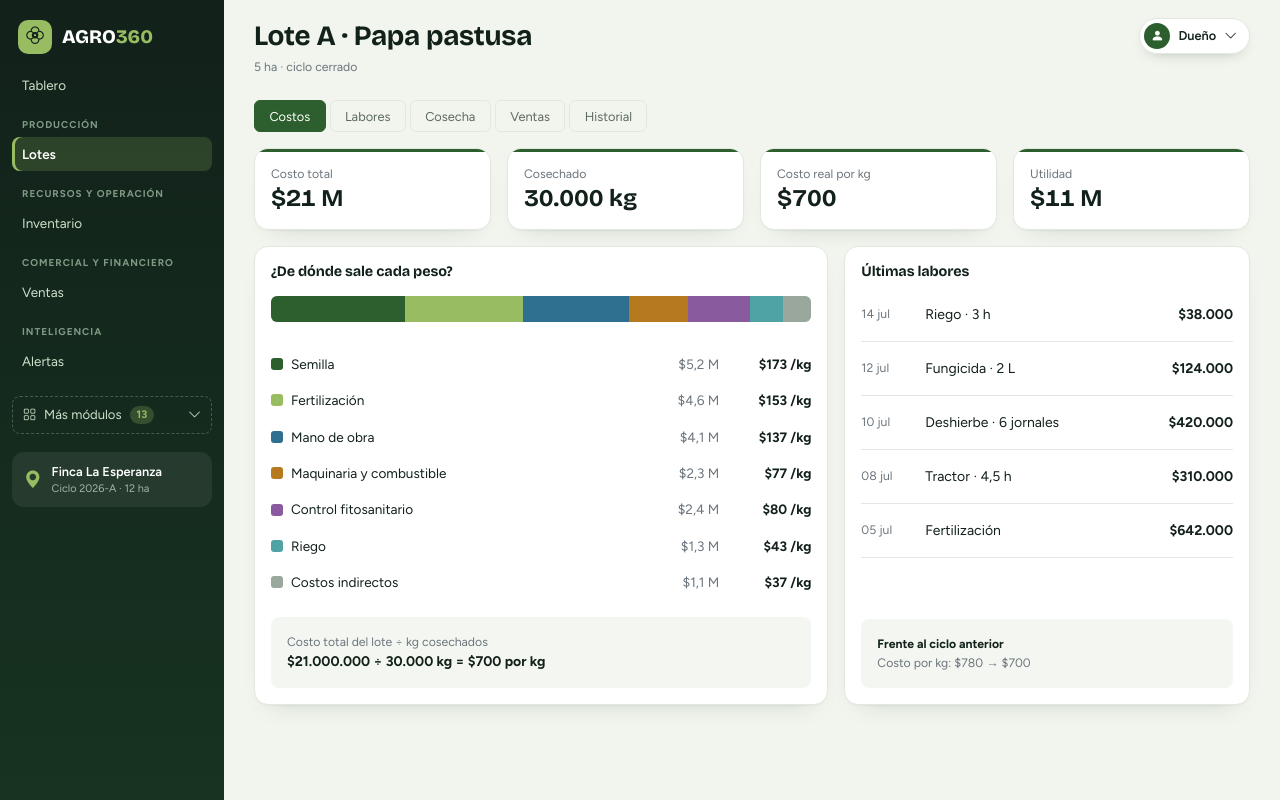
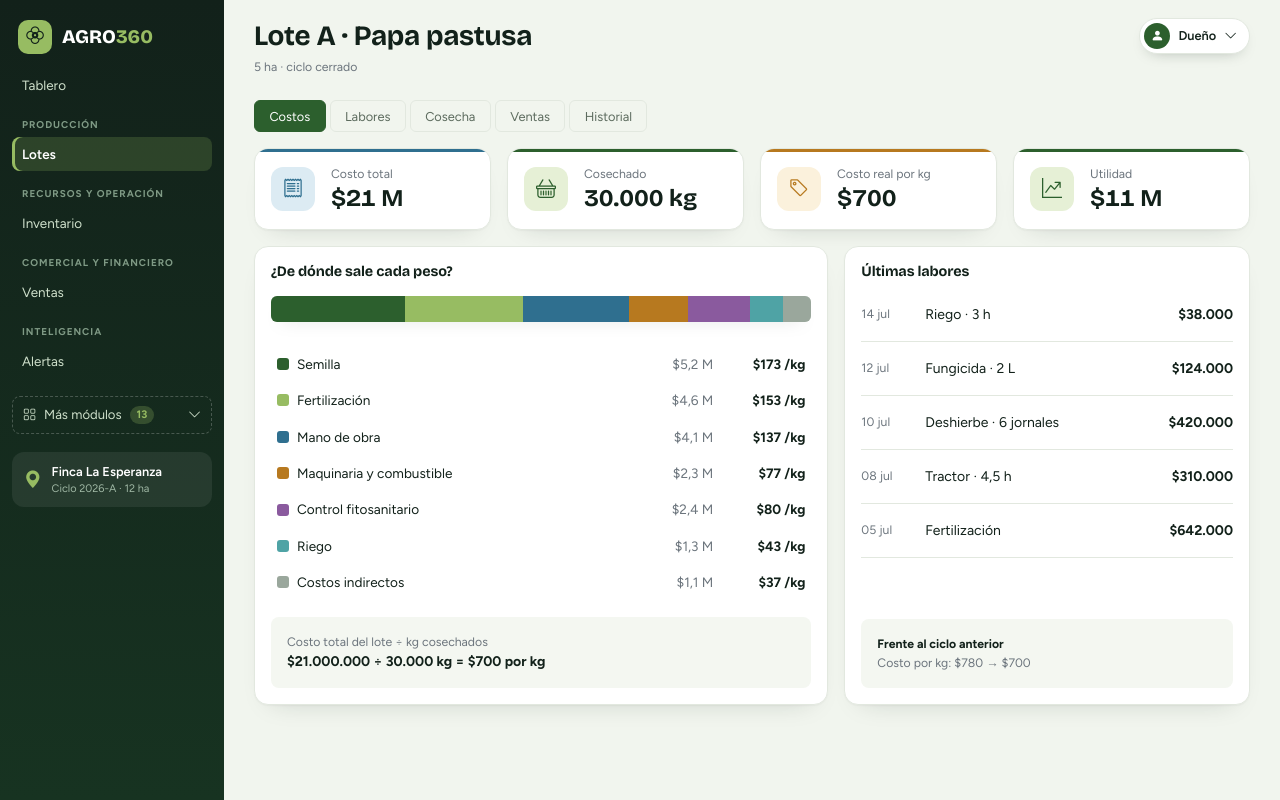
Before and after one commit to FelipeUCC898/Agro360-proyecto-electiva, an Angular app: page /lotes/a/costos in a window 1280 px wide. Built offline with nearby package versions, Linux system fonts and the light colour scheme.

Commit message:
ajustes en las pantallas de lotes y costos

```diff
--- a/src/app/pages/web/costo-lote/costo-lote.css
+++ b/src/app/pages/web/costo-lote/costo-lote.css
@@ -9,3 +9,6 @@
 .nav-pills .nav-link { border: 1px solid var(--agro-line); font-size: 0.8rem; padding: 0.35rem 0.9rem; color: var(--agro-ink); }
 .nav-pills .nav-link.active { background: var(--agro-green); border-color: var(--agro-green); color: #fff; }
 .nav-pills .nav-link.disabled { color: var(--agro-muted); }
+.rubro { border-radius: 8px; padding-inline: 6px; transition: background 0.15s ease; }
+.rubro:hover { background: var(--agro-soft); }
+.progress-stacked { box-shadow: 0 8px 16px -12px rgba(18, 33, 26, 0.5); }
--- a/src/app/pages/web/costo-lote/costo-lote.html
+++ b/src/app/pages/web/costo-lote/costo-lote.html
@@ -9,10 +9,10 @@
   </ul>
 
   <div class="row g-3 mb-3">
-    <div class="col-6 col-xl-3"><app-kpi-card etiqueta="Costo total" [valor]="millones(lote.costos)" /></div>
-    <div class="col-6 col-xl-3"><app-kpi-card etiqueta="Cosechado" [valor]="kg(lote.cosechaKg)" /></div>
-    <div class="col-6 col-xl-3"><app-kpi-card etiqueta="Costo real por kg" [valor]="pesos(lote.costoKg)" /></div>
-    <div class="col-6 col-xl-3"><app-kpi-card etiqueta="Utilidad" [valor]="millones(lote.utilidad)" /></div>
+    <div class="col-6 col-xl-3"><app-kpi-card etiqueta="Costo total" [valor]="millones(lote.costos)" icono="bi-receipt" tono="azul" /></div>
+    <div class="col-6 col-xl-3"><app-kpi-card etiqueta="Cosechado" [valor]="kg(lote.cosechaKg)" icono="bi-basket" tono="verde" /></div>
+    <div class="col-6 col-xl-3"><app-kpi-card etiqueta="Costo real por kg" [valor]="pesos(lote.costoKg)" icono="bi-tag" tono="ambar" /></div>
+    <div class="col-6 col-xl-3"><app-kpi-card etiqueta="Utilidad" [valor]="millones(lote.utilidad)" icono="bi-graph-up-arrow" tono="verde" /></div>
   </div>
 
   <div class="row g-3">
--- a/src/app/pages/web/lotes/lotes.css
+++ b/src/app/pages/web/lotes/lotes.css
@@ -1 +1,8 @@
 .buscador { max-width: 300px; }
+.buscador .form-control, .buscador .input-group-text { box-shadow: 0 6px 16px -12px rgba(18, 33, 26, 0.5); }
+
+.card { transition: transform 0.18s ease, box-shadow 0.18s ease; }
+.card:hover { transform: translateY(-3px); box-shadow: 0 18px 30px -18px rgba(18, 33, 26, 0.4); }
+
+.margen-bueno { color: #2e7d32; }
+.margen-malo { color: var(--agro-bad); }
--- a/src/app/pages/web/lotes/lotes.html
+++ b/src/app/pages/web/lotes/lotes.html
@@ -19,9 +19,12 @@
           <app-placeholder-box texto="foto / mapa del lote" [alto]="160" />
           <h2 class="h5 fw-bold mt-3 mb-1">{{ l.nombre }}</h2>
           <div class="text-secondary mb-2">{{ l.cultivo }} · {{ l.areaHa }} ha</div>
-          <div class="mb-3"><app-status-pill [texto]="l.estado" tono="neutro" /></div>
+          <div class="mb-3"><app-status-pill [texto]="l.estado" [tono]="l.estado === 'Cosechado' ? 'ok' : 'info'" /></div>
           <div class="row text-start border-top pt-3 mb-3 g-2">
-            <div class="col-4"><div class="small text-secondary">Margen</div><div class="h5 fw-bold mb-0">{{ l.margen }} %</div></div>
+            <div class="col-4">
+              <div class="small text-secondary">Margen</div>
+              <div class="h5 fw-bold mb-0" [class.margen-malo]="l.margen < 20" [class.margen-bueno]="l.margen >= 30">{{ l.margen }} %</div>
+            </div>
             <div class="col-4"><div class="small text-secondary">Costo / kg</div><div class="h5 fw-bold mb-0">{{ l.costoKg ? pesos(l.costoKg) : '—' }}</div></div>
             <div class="col-4"><div class="small text-secondary">Ciclo</div><div class="h6 fw-bold mb-0 pt-1">{{ l.ciclo }}</div></div>
           </div>
```
